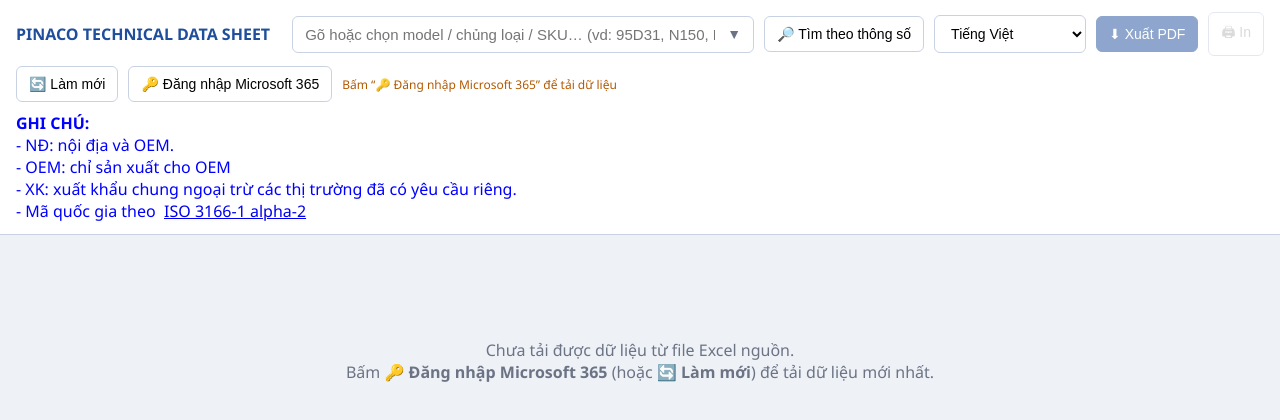
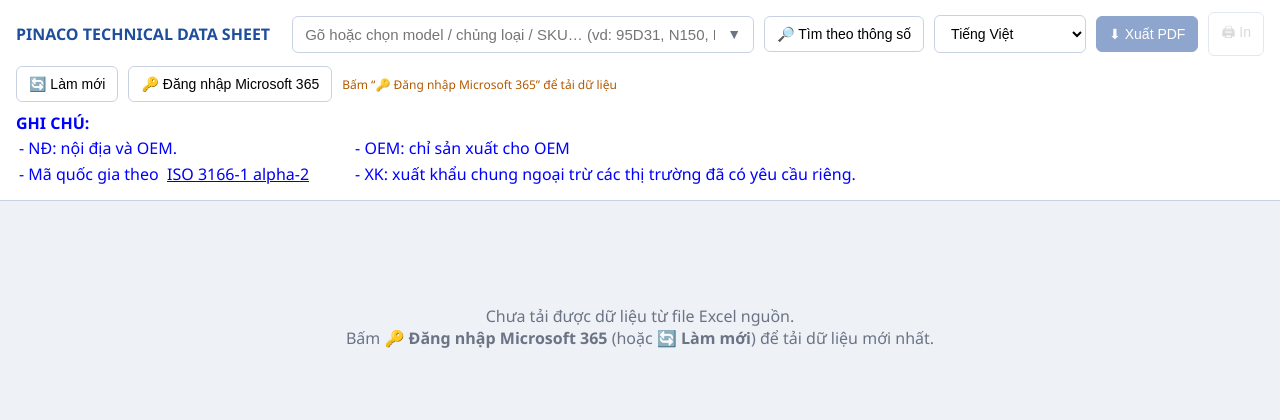
Before and after one commit to congdat261/pinaco, a plain HTML site: page index.html in a window 1280 px wide. Drawn offline with Linux system fonts and the light colour scheme.

Commit message:
Update index.html

```diff
--- a/index.html
+++ b/index.html
@@ -181,10 +181,17 @@ body.pdfexport tr.screen-only{display:none}
   <span class="info" id="info"></span>
   <div class="infonote" id="infonte">
     <label class="infonote"><b>GHI CHÚ:</b></label>
-    <label class="infonote">- NĐ: nội địa và OEM.</label>
-    <label class="infonote">- OEM: chỉ sản xuất cho OEM</label>
-    <label class="infonote">- XK: xuất khẩu chung ngoại trừ các thị trường đã có yêu cầu riêng.</label>
-    <label class="infonote">- Mã quốc gia theo &nbsp<span><a href="https://vi.wikipedia.org/wiki/ISO_3166-1_alpha-2" target="_blank" rel="noopener">ISO 3166-1 alpha-2</a></span></label>
+    <table>
+      <tr>
+	      <td>- NĐ: nội địa và OEM.</td>
+	      <td style="width:40px"></td>
+	      <td>- OEM: chỉ sản xuất cho OEM</td></tr>
+      <tr>
+	      <td>- Mã quốc gia theo &nbsp<span><a href="https://vi.wikipedia.org/wiki/ISO_3166-1_alpha-2" target="_blank" rel="noopener">ISO 3166-1 alpha-2</a></span></td>
+	      <td style="width:20px"></td>
+	      <td>- XK: xuất khẩu chung ngoại trừ các thị trường đã có yêu cầu riêng.</td>
+    </tr>
+</table>
   </div>
 </div>
 <div class="adv" id="adv">
```
